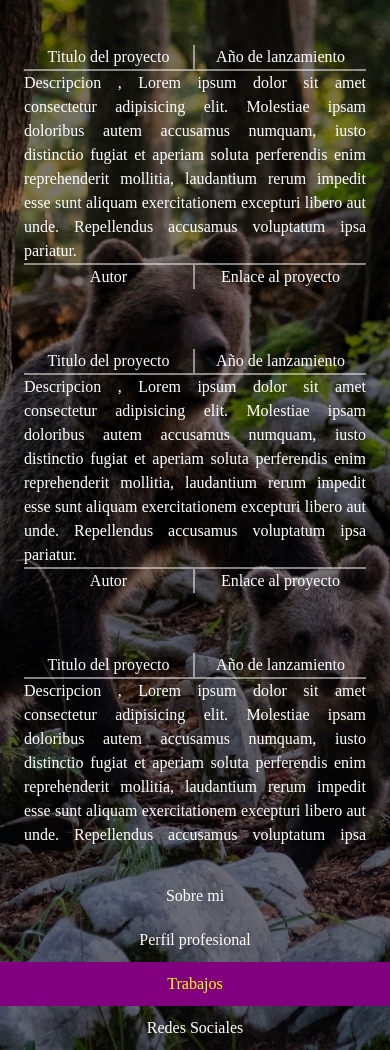
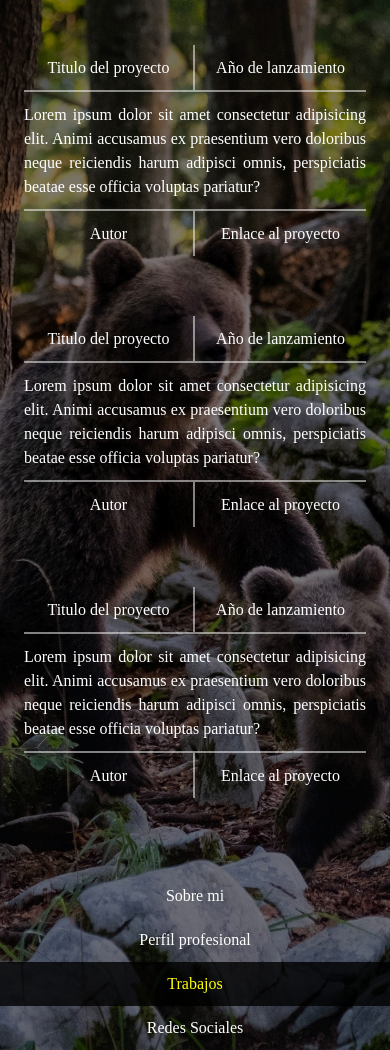
Before and after one commit to cmfraile/Portfolio2, an Angular app: page /trabajos in a window 390 px wide. Built offline with nearby package versions, Linux system fonts and the light colour scheme.

Commit message:
terminado el estilado de la parte del front. procedemos al panel de administracion

```diff
--- a/src/app/componentes/navegacion/navegacion.component.sass
+++ b/src/app/componentes/navegacion/navegacion.component.sass
@@ -1,5 +1,19 @@
 .funado
     display: none !important
+.opcionweb2
+    padding: 10px 25px
+    display: flex
+    justify-content: center
+    align-items: center
+    i
+        margin: 0px 15px
+        font-size: 1.5rem
+.autorfoto
+    &:hover
+        div
+            color: yellow
+        i
+            color: yellow
 .bloquenav
     max-height: 9vh
     min-width: 100vw
@@ -43,7 +57,7 @@
         max-height: 50vh !important
         margin-top: 30px
         .activa
-            background-color: purple
+            background-color: rgba(0,0,0,0.8)
             div
                 border: none !important
         a
--- a/src/app/componentes/trabajos/trabajos.component.html
+++ b/src/app/componentes/trabajos/trabajos.component.html
@@ -5,7 +5,7 @@
             <div class="contenidotar">
                 <div class="titulo">Titulo del proyecto</div>
                 <div class="releaseordev">Año de lanzamiento</div>
-                <div class="descripcion">Descripcion , Lorem ipsum dolor sit amet consectetur adipisicing elit. Molestiae ipsam doloribus autem accusamus numquam, iusto distinctio fugiat et aperiam soluta perferendis enim reprehenderit mollitia, laudantium rerum impedit esse sunt aliquam exercitationem excepturi libero aut unde. Repellendus accusamus voluptatum ipsa pariatur.</div>
+                <div class="descripcion">Lorem ipsum dolor sit amet consectetur adipisicing elit. Animi accusamus ex praesentium vero doloribus neque reiciendis harum adipisci omnis, perspiciatis beatae esse officia voluptas pariatur?</div>
                 <div class="autor">Autor</div>
                 <div class="link">Enlace al proyecto</div>
             </div>
@@ -15,7 +15,7 @@
             <div class="contenidotar">
                 <div class="titulo">Titulo del proyecto</div>
                 <div class="releaseordev">Año de lanzamiento</div>
-                <div class="descripcion">Descripcion , Lorem ipsum dolor sit amet consectetur adipisicing elit. Molestiae ipsam doloribus autem accusamus numquam, iusto distinctio fugiat et aperiam soluta perferendis enim reprehenderit mollitia, laudantium rerum impedit esse sunt aliquam exercitationem excepturi libero aut unde. Repellendus accusamus voluptatum ipsa pariatur.</div>
+                <div class="descripcion">Lorem ipsum dolor sit amet consectetur adipisicing elit. Animi accusamus ex praesentium vero doloribus neque reiciendis harum adipisci omnis, perspiciatis beatae esse officia voluptas pariatur?</div>
                 <div class="autor">Autor</div>
                 <div class="link">Enlace al proyecto</div>
             </div>
@@ -25,7 +25,7 @@
             <div class="contenidotar">
                 <div class="titulo">Titulo del proyecto</div>
                 <div class="releaseordev">Año de lanzamiento</div>
-                <div class="descripcion">Descripcion , Lorem ipsum dolor sit amet consectetur adipisicing elit. Molestiae ipsam doloribus autem accusamus numquam, iusto distinctio fugiat et aperiam soluta perferendis enim reprehenderit mollitia, laudantium rerum impedit esse sunt aliquam exercitationem excepturi libero aut unde. Repellendus accusamus voluptatum ipsa pariatur.</div>
+                <div class="descripcion">Lorem ipsum dolor sit amet consectetur adipisicing elit. Animi accusamus ex praesentium vero doloribus neque reiciendis harum adipisci omnis, perspiciatis beatae esse officia voluptas pariatur?</div>
                 <div class="autor">Autor</div>
                 <div class="link">Enlace al proyecto</div>
             </div>
@@ -35,27 +35,7 @@
             <div class="contenidotar">
                 <div class="titulo">Titulo del proyecto</div>
                 <div class="releaseordev">Año de lanzamiento</div>
-                <div class="descripcion">Descripcion , Lorem ipsum dolor sit amet consectetur adipisicing elit. Molestiae ipsam doloribus autem accusamus numquam, iusto distinctio fugiat et aperiam soluta perferendis enim reprehenderit mollitia, laudantium rerum impedit esse sunt aliquam exercitationem excepturi libero aut unde. Repellendus accusamus voluptatum ipsa pariatur.</div>
-                <div class="autor">Autor</div>
-                <div class="link">Enlace al proyecto</div>
-            </div>
-        </div>
-        <div class="tarjeta">
-            <div class="fototar" style="background-image: url(https://creazilla-store.fra1.digitaloceanspaces.com/emojis/46673/mahjong-red-dragon-emoji-clipart-xl.png);"></div>
-            <div class="contenidotar">
-                <div class="titulo">Titulo del proyecto</div>
-                <div class="releaseordev">Año de lanzamiento</div>
-                <div class="descripcion">Descripcion , Lorem ipsum dolor sit amet consectetur adipisicing elit. Molestiae ipsam doloribus autem accusamus numquam, iusto distinctio fugiat et aperiam soluta perferendis enim reprehenderit mollitia, laudantium rerum impedit esse sunt aliquam exercitationem excepturi libero aut unde. Repellendus accusamus voluptatum ipsa pariatur.</div>
-                <div class="autor">Autor</div>
-                <div class="link">Enlace al proyecto</div>
-            </div>
-        </div>
-        <div class="tarjeta">
-            <div class="fototar" style="background-image: url(https://creazilla-store.fra1.digitaloceanspaces.com/emojis/46673/mahjong-red-dragon-emoji-clipart-xl.png);"></div>
-            <div class="contenidotar">
-                <div class="titulo">Titulo del proyecto</div>
-                <div class="releaseordev">Año de lanzamiento</div>
-                <div class="descripcion">Descripcion , Lorem ipsum dolor sit amet consectetur adipisicing elit. Molestiae ipsam doloribus autem accusamus numquam, iusto distinctio fugiat et aperiam soluta perferendis enim reprehenderit mollitia, laudantium rerum impedit esse sunt aliquam exercitationem excepturi libero aut unde. Repellendus accusamus voluptatum ipsa pariatur.</div>
+                <div class="descripcion">Lorem ipsum dolor sit amet consectetur adipisicing elit. Animi accusamus ex praesentium vero doloribus neque reiciendis harum adipisci omnis, perspiciatis beatae esse officia voluptas pariatur?</div>
                 <div class="autor">Autor</div>
                 <div class="link">Enlace al proyecto</div>
             </div>
```
